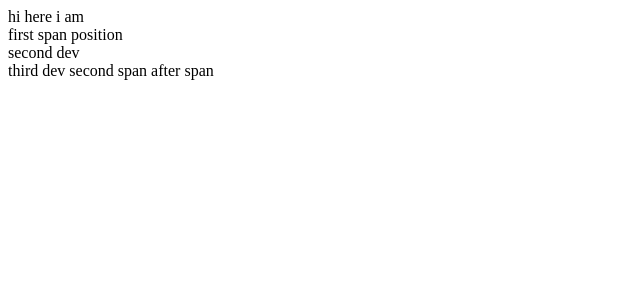
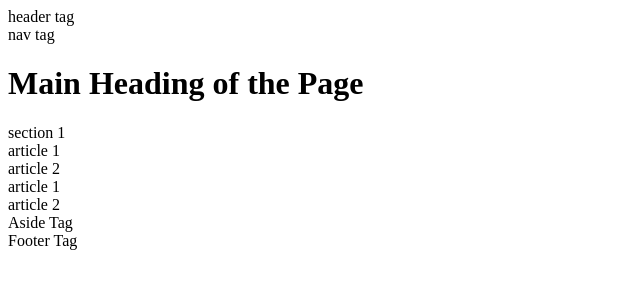
Before and after one commit to FaisalIfrahim16/coursera-test, a plain HTML site: page index.html in a window 1280 px wide. Shown: the whole page, without its empty margins (0-640 px from the left). Drawn offline with Linux system fonts and the light colour scheme.

Commit message:
Semantic Tags

```diff
--- a/index.html
+++ b/index.html
@@ -2,13 +2,22 @@
 <html>
   <head>
     <meta charset="utf-8">
-    <title>Coursera is Cool !</title>
+    <title>Faisal's website</title>
   </head>
   <body>
-    <div>hi here i am</div><span>first span position</span><div>second dev</div>
-    <div>third dev
-      <span>second span</span>
-      after span
-    </div>
+    <header>header tag
+      <nav>nav tag</nav>
+    </header>
+    <h1> Main Heading of the Page</h1>
+    <section>
+      section 1
+      <article>article 1</article>
+      <article>article 2</article>
+    </section>
+    <section>
+      <article>article 1</article><article>article 2</article>
+    </section>
+    <aside> Aside Tag</aside>
+    <footer> Footer Tag</footer>
   </body>
 </html>
```
